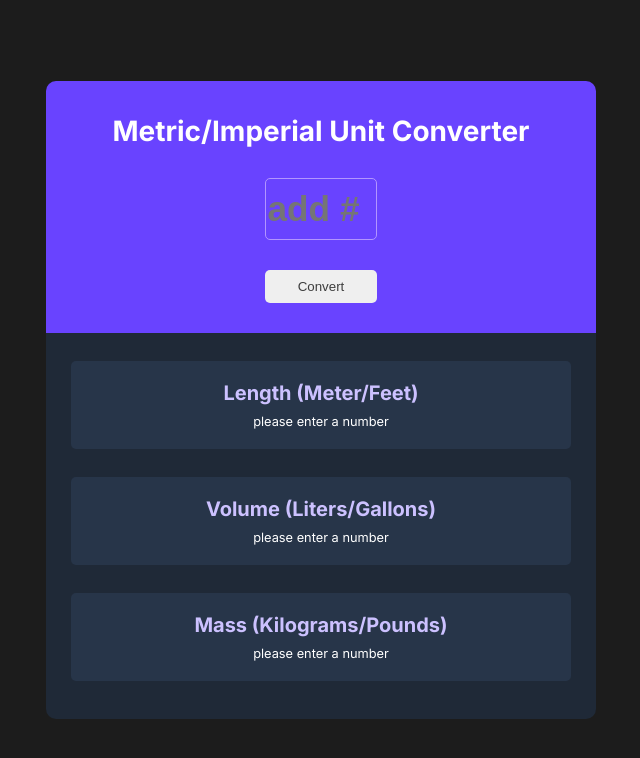
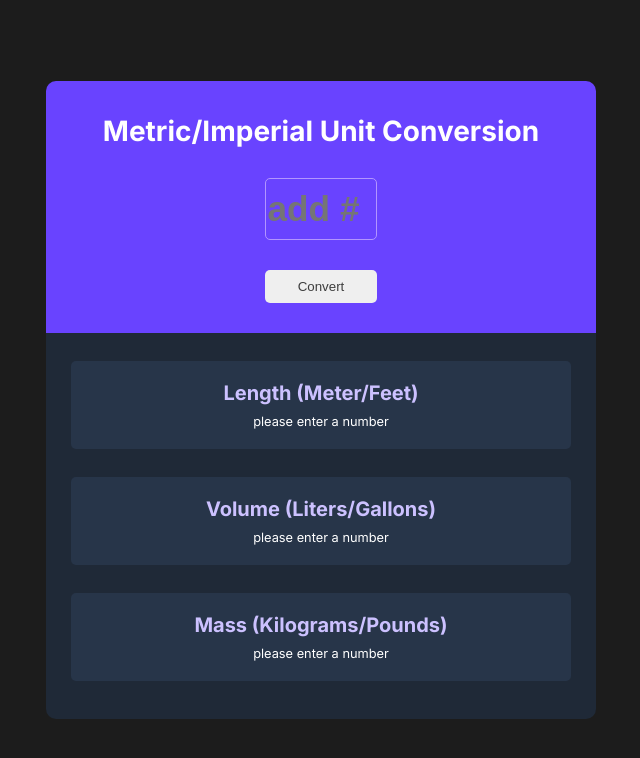
Before and after one commit to xscapefromme/scrimbaUnitConverter, a plain HTML site: page index.html in a window 1280 px wide. Shown: the whole page, without its empty margins (319-959 px from the left). Drawn offline with Linux system fonts and the light colour scheme; a web font is replaced by a local one.

Commit message:
title change
html title change

```diff
--- a/index.html
+++ b/index.html
@@ -22,7 +22,7 @@
     <main>
     <article class="conversion-card">
         <section class="conversion-card__heading">
-        <h1 class="conversion-card__title">Metric/Imperial Unit Converter</h1>
+        <h1 class="conversion-card__title">Metric/Imperial Unit Conversion</h1>
         <input type="number" id="conversion-card__inputNum" placeholder="add #"
         min="1">
         <button type="button" class="conversion-card__convertBtn">convert</button>
```
